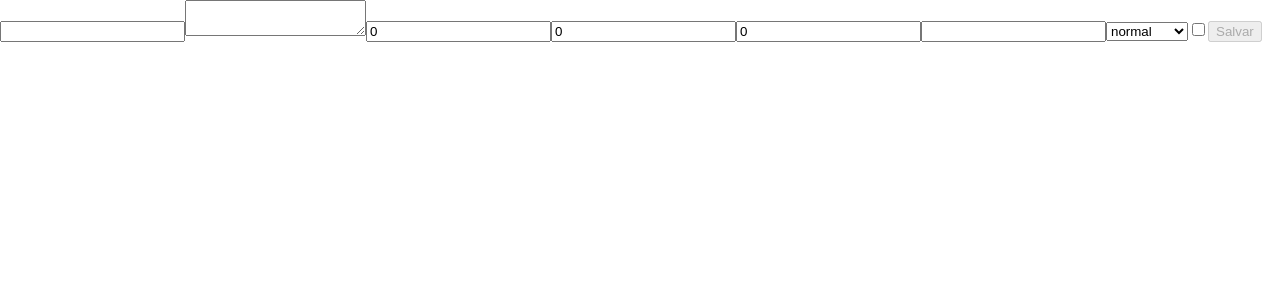
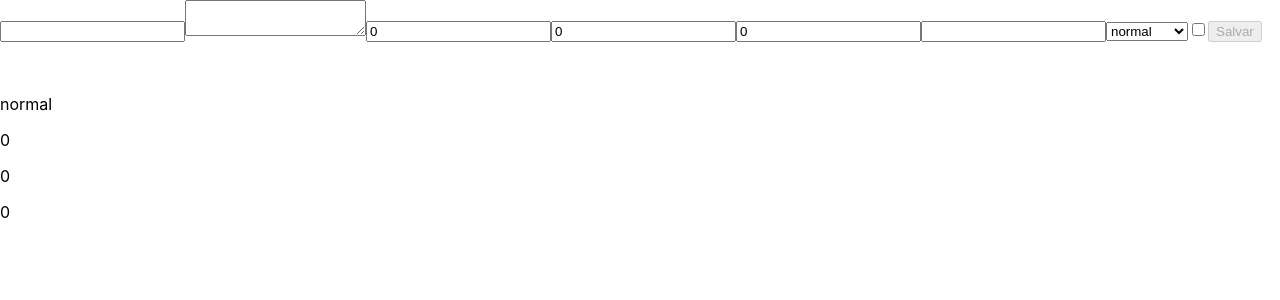
Before and after one commit to tryber/sd-013-a-project-tryunfo-beta, a React (Create React App) app: page / in a window 1280 px wide. Shown: the top 300 px of the page. Built offline with nearby package versions, Linux system fonts and the light colour scheme.

Commit message:
fix req 4

```diff
--- a/src/App.js
+++ b/src/App.js
@@ -83,6 +83,7 @@ class App extends React.Component {
 
   render() {
     const { deck } = this.state;
+    const preview = true;
     return (
       <div>
         <Form
@@ -90,6 +91,7 @@ class App extends React.Component {
           onInputChange={ this.onInputChange }
           onSaveButtonClick={ this.onSaveButtonClick }
         />
+        <Card { ...this.state } preview={ preview } />
         {
           deck
             .map((card, index) => (
--- a/src/components/Card.js
+++ b/src/components/Card.js
@@ -14,6 +14,7 @@ export class Card extends Component {
       cardTrunfo,
       index,
       deleteCard,
+      preview,
     } = this.props;
     return (
       <div>
@@ -25,6 +26,8 @@ export class Card extends Component {
         <p data-testid="attr1-card">{ cardAttr1}</p>
         <p data-testid="attr2-card">{ cardAttr2}</p>
         <p data-testid="attr3-card">{ cardAttr3}</p>
+        {
+          !preview && (
             <button
               data-testid="delete-button"
               type="button"
@@ -32,6 +35,8 @@ export class Card extends Component {
             >
               Excluir
             </button>
+          )
+        }
       </div>
     );
   }
@@ -50,6 +55,7 @@ Card.propTypes = {
   ]).isRequired,
   index: PropTypes.number.isRequired,
   deleteCard: PropTypes.func.isRequired,
+  preview: PropTypes.bool.isRequired,
 };
 
 export default Card;
```
Lines whose indentation alone changed are shown as unchanged.
